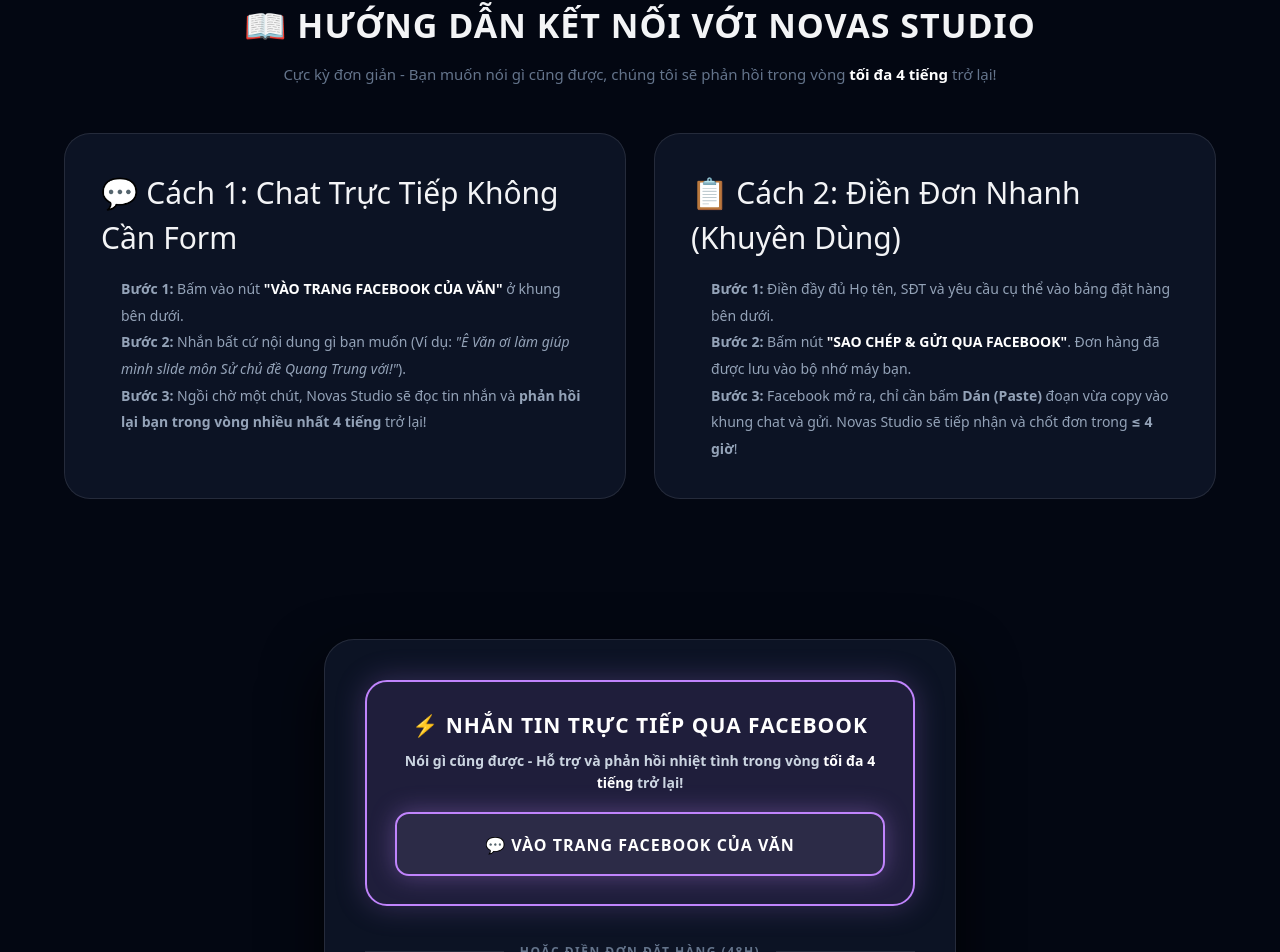
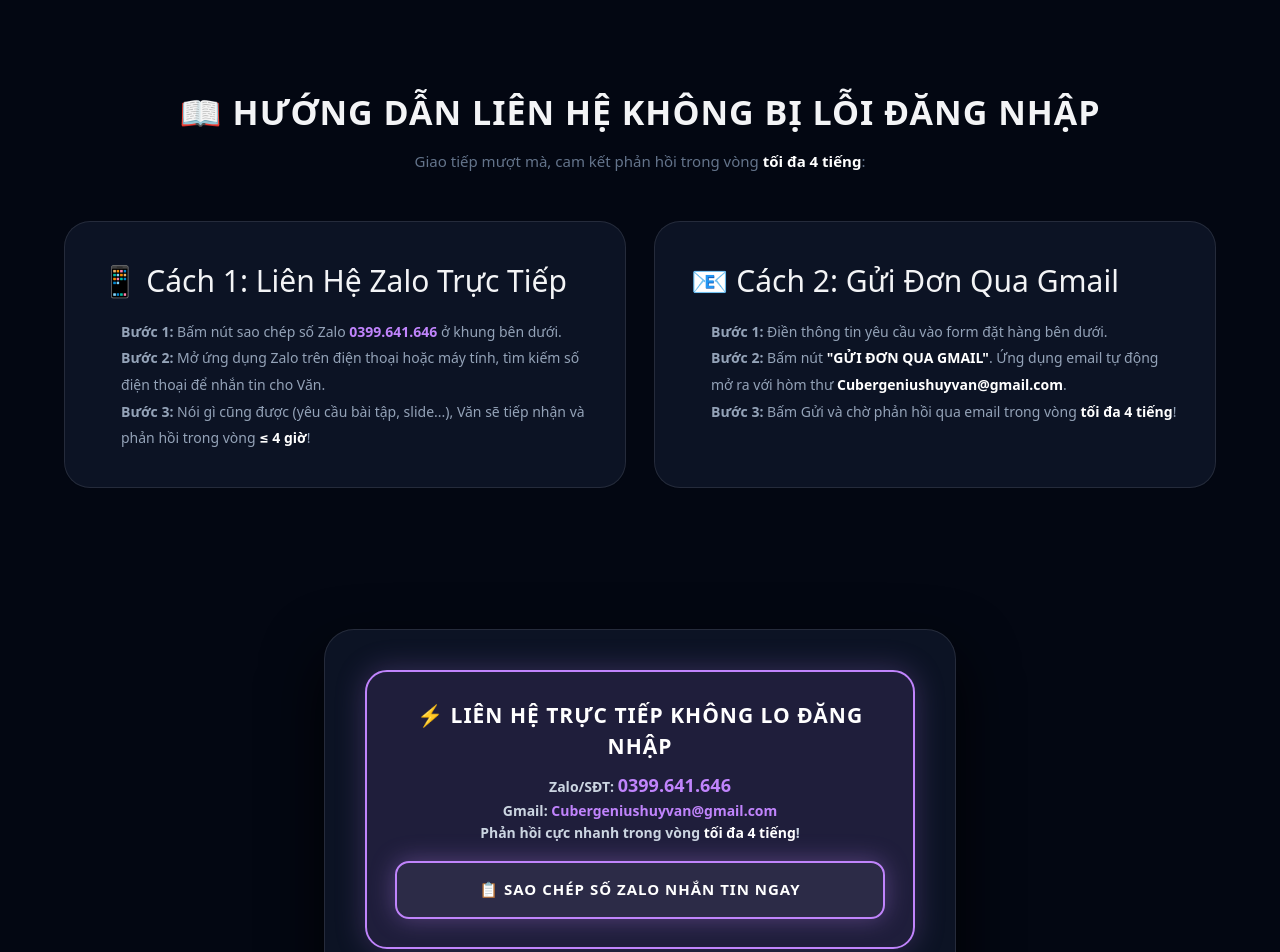
Before and after one commit to cubergeniushuyvan-afk/novas-creative, a Next.js app: page / in a window 1280 px wide. Shown: the part 1520-2472 px from the top of the page. Built offline with nearby package versions, Linux system fonts and the light colour scheme.

Commit message:
Update page.tsx

```diff
--- a/app/page.tsx
+++ b/app/page.tsx
@@ -13,8 +13,8 @@ export default function Home() {
     requirements: ""
   });
 
-  // 👇 VĂN NHỚ THAY LINK TRANG FACEBOOK CÁ NHÂN CỦA VĂN VÀO ĐÂY NHÉ
-  const MY_FB_LINK = "https://www.facebook.com/";
+  const MY_PHONE = "0399641646";
+  const MY_EMAIL = "Cubergeniushuyvan@gmail.com";
 
   useEffect(() => {
     const saved = localStorage.getItem("novas_theme") || "theme-purple";
@@ -48,35 +48,35 @@ export default function Home() {
     setFormData({ ...formData, [e.target.name]: e.target.value });
   };
 
-  const handleSendOrder = (e: React.FormEvent) => {
+  const handleCopyPhone = () => {
+    try {
+      navigator.clipboard.writeText(MY_PHONE);
+      setCopiedAlert(true);
+    } catch (err) {
+      console.log(err);
+    }
+  };
+
+  const handleSendEmail = (e: React.FormEvent) => {
     e.preventDefault();
     if (!formData.fullName || !formData.phone) {
       alert("Vui lòng điền Họ tên và Số điện thoại!");
       return;
     }
 
-    const message = `✨ [ĐƠN ĐẶT HÀNG NOVAS CREATIVE] ✨\n- Họ tên: ${formData.fullName}\n- SĐT: ${formData.phone}\n- Độ tuổi: ${formData.age}\n- Dịch vụ: ${formData.service}\n- Yêu cầu: ${formData.requirements || "Không có"}`;
+    const subject = encodeURIComponent(`[ĐƠN ĐẶT HÀNG NOVAS CREATIVE] từ ${formData.fullName}`);
+    const body = encodeURIComponent(
+      `✨ THÔNG TIN ĐƠN ĐẶT HÀNG NOVAS CREATIVE ✨\n\n` +
+      `- Họ và tên: ${formData.fullName}\n` +
+      `- Số điện thoại: ${formData.phone}\n` +
+      `- Độ tuổi: ${formData.age}\n` +
+      `- Dịch vụ yêu cầu: ${formData.service}\n` +
+      `- Mô tả chi tiết:\n${formData.requirements || "Không có yêu cầu thêm"}\n\n` +
+      `-----------------------------------------\n` +
+      `Gửi từ Landing Page Novas Creative Studio.`
+    );
 
-    try {
-      navigator.clipboard.writeText(message);
-      setCopiedAlert(true);
-    } catch (err) {
-      console.log(err);
-    }
-
-    setTimeout(() => {
-      window.open(MY_FB_LINK, "_blank", "noopener,noreferrer");
-    }, 600);
-  };
-
-  const handleDirectChat = () => {
-    const defaultMsg = "Xin chào Novas Creative! Mình muốn tư vấn thiết kế Slide.";
-    try {
-      navigator.clipboard.writeText(defaultMsg);
-    } catch (err) {
-      console.log(err);
-    }
-    window.open(MY_FB_LINK, "_blank", "noopener,noreferrer");
+    window.location.href = `mailto:${MY_EMAIL}?subject=${subject}&body=${body}`;
   };
 
   return (
@@ -113,16 +113,6 @@ export default function Home() {
         @keyframes floatOrb {
           0%, 100% { transform: translateY(0px) scale(1); }
           50% { transform: translateY(-40px) scale(1.18); }
-        }
-
-        @keyframes neonPulse {
-          0%, 100% { box-shadow: 0 0 20px var(--primary-glow), inset 0 0 15px var(--primary-glow); }
-          50% { box-shadow: 0 0 45px var(--secondary-glow), inset 0 0 25px var(--secondary-glow); }
-        }
-
-        @keyframes scanline {
-          0% { transform: translateY(-100%); }
-          100% { transform: translateY(1000%); }
         }
 
         .cyber-grid-bg {
@@ -232,9 +222,9 @@ export default function Home() {
 
           <div style={{ display: 'flex', gap: '16px', alignItems: 'center' }}>
             <div style={{ display: 'flex', gap: '6px', background: 'rgba(255,255,255,0.05)', padding: '6px', borderRadius: '14px', border: '1px solid rgba(255,255,255,0.12)' }}>
-              <button onClick={() => changeTheme('theme-purple')} style={{ width: '20px', height: '20px', borderRadius: '50%', background: '#8b5cf6', border: 'none', cursor: 'pointer', transition: 'transform 0.2s' }} title="Neon Purple"></button>
-              <button onClick={() => changeTheme('theme-green')} style={{ width: '20px', height: '20px', borderRadius: '50%', background: '#10b981', border: 'none', cursor: 'pointer', transition: 'transform 0.2s' }} title="Matrix Green"></button>
-              <button onClick={() => changeTheme('theme-blue')} style={{ width: '20px', height: '20px', borderRadius: '50%', background: '#3b82f6', border: 'none', cursor: 'pointer', transition: 'transform 0.2s' }} title="Cyber Blue"></button>
+              <button onClick={() => changeTheme('theme-purple')} style={{ width: '20px', height: '20px', borderRadius: '50%', background: '#8b5cf6', border: 'none', cursor: 'pointer' }} title="Neon Purple"></button>
+              <button onClick={() => changeTheme('theme-green')} style={{ width: '20px', height: '20px', borderRadius: '50%', background: '#10b981', border: 'none', cursor: 'pointer' }} title="Matrix Green"></button>
+              <button onClick={() => changeTheme('theme-blue')} style={{ width: '20px', height: '20px', borderRadius: '50%', background: '#3b82f6', border: 'none', cursor: 'pointer' }} title="Cyber Blue"></button>
             </div>
 
             <nav className="header-nav" style={{ display: 'flex', gap: '24px', alignItems: 'center' }}>
@@ -262,7 +252,7 @@ export default function Home() {
         </h1>
 
         <p style={{ color: '#94a3b8', fontSize: '18px', lineHeight: '1.7', maxWidth: '740px', margin: '0 auto 40px' }}>
-          Biến mọi bài thuyết trình thành kiệt tác đồ họa đỉnh cao. Cam kết phản hồi nhanh chóng, hỗ trợ tận tâm trong vòng <strong style={{ color: '#fff' }}>tối đa 4 tiếng</strong> trở lại!
+          Biến mọi bài thuyết trình thành kiệt tác đồ họa đỉnh cao. Không lo đăng nhập rườm rà - Liên hệ trực tiếp qua Zalo hoặc Gmail, phản hồi nhanh chóng trong vòng <strong style={{ color: '#fff' }}>tối đa 4 tiếng</strong>!
         </p>
 
         <div style={{ display: 'flex', gap: '16px', justifyContent: 'center', flexWrap: 'wrap' }}>
@@ -277,15 +267,15 @@ export default function Home() {
         <div className="card-cyber grid-responsive" style={{ display: 'grid', gridTemplateColumns: 'repeat(3, 1fr)', padding: '36px', borderRadius: '24px', textAlign: 'center', gap: '20px' }}>
           <div>
             <div style={{ fontSize: '38px', fontWeight: '900', color: '#fff' }}>≤ 4 Giờ</div>
-            <div style={{ fontSize: '12px', color: 'var(--accent-color)', marginTop: '6px', fontWeight: '900', letterSpacing: '1px' }}>PHẢN HỒI NHANH CHÓNG</div>
+            <div style={{ fontSize: '12px', color: 'var(--accent-color)', marginTop: '6px', fontWeight: '900', letterSpacing: '1px' }}>PHẢN HỒI THẦN TỐC</div>
           </div>
           <div>
             <div style={{ fontSize: '38px', fontWeight: '900', color: '#fff' }}>48 Giờ</div>
             <div style={{ fontSize: '12px', color: 'var(--accent-color)', marginTop: '6px', fontWeight: '900', letterSpacing: '1px' }}>HOÀN THÀNH SIÊU TỐC</div>
           </div>
           <div>
-            <div style={{ fontSize: '38px', fontWeight: '900', color: '#fff' }}>Đỉnh Cao</div>
-            <div style={{ fontSize: '12px', color: 'var(--accent-color)', marginTop: '6px', fontWeight: '900', letterSpacing: '1px' }}>HIỆU ỨNG MORPH MƯỢT MÀ</div>
+            <div style={{ fontSize: '38px', fontWeight: '900', color: '#fff' }}>100% Không Lỗi</div>
+            <div style={{ fontSize: '12px', color: 'var(--accent-color)', marginTop: '6px', fontWeight: '900', letterSpacing: '1px' }}>KHÔNG BẮT ĐĂNG NHẬP</div>
           </div>
         </div>
       </section>
@@ -316,39 +306,39 @@ export default function Home() {
         </div>
       </section>
 
-      {/* Detailed Guide Section (Hướng dẫn chat chi tiết, phản hồi trong 4 tiếng) */}
+      {/* Detailed Guide Section */}
       <section id="guide" className="reveal mobile-padding" style={{ padding: '60px 24px', maxWidth: '1200px', margin: '0 auto' }}>
         <h2 style={{ fontSize: '34px', fontWeight: '900', textAlign: 'center', marginBottom: '12px', letterSpacing: '1px' }}>
-          📖 HƯỚNG DẪN KẾT NỐI VỚI NOVAS STUDIO
+          📖 HƯỚNG DẪN LIÊN HỆ KHÔNG BỊ LỖI ĐĂNG NHẬP
         </h2>
-        <p style={{ textAlign: 'center', color: '#64748b', marginBottom: '48px', fontSize: '15px' }}>Cực kỳ đơn giản - Bạn muốn nói gì cũng được, chúng tôi sẽ phản hồi trong vòng <strong style={{ color: '#fff' }}>tối đa 4 tiếng</strong> trở lại!</p>
+        <p style={{ textAlign: 'center', color: '#64748b', marginBottom: '48px', fontSize: '15px' }}>Giao tiếp mượt mà, cam kết phản hồi trong vòng <strong style={{ color: '#fff' }}>tối đa 4 tiếng</strong>:</p>
 
         <div className="grid-responsive" style={{ display: 'grid', gridTemplateColumns: 'repeat(2, 1fr)', gap: '28px' }}>
           <div className="card-cyber" style={{ padding: '36px', borderRadius: '26px' }}>
-            <div style={{ fontSize: '30px', marginBottom: '16px' }}>💬 Cách 1: Chat Trực Tiếp Không Cần Form</div>
+            <div style={{ fontSize: '30px', marginBottom: '16px' }}>📱 Cách 1: Liên Hệ Zalo Trực Tiếp</div>
             <ul style={{ color: '#94a3b8', lineHeight: '1.9', fontSize: '14px', paddingLeft: '20px', margin: 0 }}>
-              <li><strong>Bước 1:</strong> Bấm vào nút <strong style={{ color: '#fff' }}>"VÀO TRANG FACEBOOK CỦA VĂN"</strong> ở khung bên dưới.</li>
-              <li><strong>Bước 2:</strong> Nhắn bất cứ nội dung gì bạn muốn (Ví dụ: <em>"Ê Văn ơi làm giúp mình slide môn Sử chủ đề Quang Trung với!"</em>).</li>
-              <li><strong>Bước 3:</strong> Ngồi chờ một chút, Novas Studio sẽ đọc tin nhắn và <strong>phản hồi lại bạn trong vòng nhiều nhất 4 tiếng</strong> trở lại!</li>
+              <li><strong>Bước 1:</strong> Bấm nút sao chép số Zalo <strong style={{ color: 'var(--accent-color)' }}>0399.641.646</strong> ở khung bên dưới.</li>
+              <li><strong>Bước 2:</strong> Mở ứng dụng Zalo trên điện thoại hoặc máy tính, tìm kiếm số điện thoại để nhắn tin cho Văn.</li>
+              <li><strong>Bước 3:</strong> Nói gì cũng được (yêu cầu bài tập, slide...), Văn sẽ tiếp nhận và phản hồi trong vòng <strong style={{ color: '#fff' }}>≤ 4 giờ</strong>!</li>
             </ul>
           </div>
 
           <div className="card-cyber" style={{ padding: '36px', borderRadius: '26px' }}>
-            <div style={{ fontSize: '30px', marginBottom: '16px' }}>📋 Cách 2: Điền Đơn Nhanh (Khuyên Dùng)</div>
+            <div style={{ fontSize: '30px', marginBottom: '16px' }}>📧 Cách 2: Gửi Đơn Qua Gmail</div>
             <ul style={{ color: '#94a3b8', lineHeight: '1.9', fontSize: '14px', paddingLeft: '20px', margin: 0 }}>
-              <li><strong>Bước 1:</strong> Điền đầy đủ Họ tên, SĐT và yêu cầu cụ thể vào bảng đặt hàng bên dưới.</li>
-              <li><strong>Bước 2:</strong> Bấm nút <strong style={{ color: '#fff' }}>"SAO CHÉP & GỬI QUA FACEBOOK"</strong>. Đơn hàng đã được lưu vào bộ nhớ máy bạn.</li>
-              <li><strong>Bước 3:</strong> Facebook mở ra, chỉ cần bấm <strong>Dán (Paste)</strong> đoạn vừa copy vào khung chat và gửi. Novas Studio sẽ tiếp nhận và chốt đơn trong <strong>≤ 4 giờ</strong>!</li>
+              <li><strong>Bước 1:</strong> Điền thông tin yêu cầu vào form đặt hàng bên dưới.</li>
+              <li><strong>Bước 2:</strong> Bấm nút <strong style={{ color: '#fff' }}>"GỬI ĐƠN QUA GMAIL"</strong>. Ứng dụng email tự động mở ra với hòm thư <strong style={{ color: '#fff' }}>Cubergeniushuyvan@gmail.com</strong>.</li>
+              <li><strong>Bước 3:</strong> Bấm Gửi và chờ phản hồi qua email trong vòng <strong style={{ color: '#fff' }}>tối đa 4 tiếng</strong>!</li>
             </ul>
           </div>
         </div>
       </section>
 
-      {/* Order Form & Direct Chat Section */}
+      {/* Order Form & Direct Contact Section */}
       <section id="order" className="reveal mobile-padding" style={{ padding: '80px 24px', maxWidth: '680px', margin: '0 auto' }}>
         <div className="card-cyber" style={{ padding: '40px', borderRadius: '30px', boxShadow: '0 25px 60px rgba(0,0,0,0.9)' }}>
 
-          {/* PHẦN CHAT TRỰC TIẾP NỔI BẬT IN ĐẬM */}
+          {/* PHẦN HIỂN THỊ SỐ ZALO VÀ GMAIL NỔI BẬT */}
           <div style={{
             background: 'rgba(192, 132, 252, 0.1)',
             border: '2px solid var(--accent-color)',
@@ -359,27 +349,39 @@ export default function Home() {
             boxShadow: '0 0 30px rgba(192,132,252,0.25)'
           }}>
             <h3 style={{ fontSize: '21px', fontWeight: '900', color: '#fff', margin: '0 0 8px 0', textTransform: 'uppercase', letterSpacing: '1px' }}>
-              ⚡ NHẮN TIN TRỰC TIẾP QUA FACEBOOK
+              ⚡ LIÊN HỆ TRỰC TIẾP KHÔNG LO ĐĂNG NHẬP
             </h3>
-            <p style={{ color: '#cbd5e1', fontSize: '14px', margin: '0 0 18px 0', fontWeight: '600', lineHeight: '1.6' }}>
-              Nói gì cũng được - Hỗ trợ và phản hồi nhiệt tình trong vòng <strong style={{ color: '#fff' }}>tối đa 4 tiếng</strong> trở lại!
+            <p style={{ color: '#cbd5e1', fontSize: '14px', margin: '0 0 16px 0', fontWeight: '600', lineHeight: '1.6' }}>
+              Zalo/SĐT: <strong style={{ color: 'var(--accent-color)', fontSize: '18px' }}>0399.641.646</strong><br />
+              Gmail: <strong style={{ color: 'var(--accent-color)' }}>Cubergeniushuyvan@gmail.com</strong><br />
+              Phản hồi cực nhanh trong vòng <strong style={{ color: '#fff' }}>tối đa 4 tiếng</strong>!
             </p>
-            <button onClick={handleDirectChat} className="direct-chat-btn" style={{
-              width: '100%', padding: '18px', borderRadius: '14px',
-              color: '#fff', fontWeight: '900', fontSize: '16px', letterSpacing: '1px',
+            <button onClick={handleCopyPhone} className="direct-chat-btn" style={{
+              width: '100%', padding: '16px', borderRadius: '14px',
+              color: '#fff', fontWeight: '900', fontSize: '15px', letterSpacing: '1px',
               cursor: 'pointer', textTransform: 'uppercase'
             }}>
-              💬 VÀO TRANG FACEBOOK CỦA VĂN
+              📋 SAO CHÉP SỐ ZALO NHẮN TIN NGAY
             </button>
           </div>
 
-          <div style={{ display: 'flex', alignItems: 'center', margin: '30px 0', gap: '16px' }}>
+          {copiedAlert && (
+            <div style={{
+              marginBottom: '25px', padding: '14px', borderRadius: '12px',
+              background: 'rgba(16, 185, 129, 0.2)', border: '1px solid #10b981', color: '#34d399',
+              textAlign: 'center', fontSize: '13px', fontWeight: '800'
+            }}>
+              🎉 ĐÃ SAO CHÉP SỐ ZALO: 0399641646! Hãy mở Zalo lên và dán vào ô tìm kiếm nhé!
+            </div>
+          )}
+
+          <div style={{ display: 'flex', alignItems: 'center', margin: '20px 0 30px 0', gap: '16px' }}>
             <div style={{ flex: 1, height: '1px', background: 'rgba(255,255,255,0.1)' }}></div>
-            <span style={{ fontSize: '12px', fontWeight: '900', color: '#64748b', letterSpacing: '1.5px' }}>HOẶC ĐIỀN ĐƠN ĐẶT HÀNG (48H)</span>
+            <span style={{ fontSize: '12px', fontWeight: '900', color: '#64748b', letterSpacing: '1.5px' }}>HOẶC ĐIỀN ĐƠN GỬI QUA GMAIL (48H)</span>
             <div style={{ flex: 1, height: '1px', background: 'rgba(255,255,255,0.1)' }}></div>
           </div>
 
-          <form onSubmit={handleSendOrder} style={{ display: 'flex', flexDirection: 'column', gap: '20px' }}>
+          <form onSubmit={handleSendEmail} style={{ display: 'flex', flexDirection: 'column', gap: '20px' }}>
             <div>
               <label style={{ display: 'block', fontSize: '13px', fontWeight: '900', color: '#cbd5e1', marginBottom: '8px', letterSpacing: '0.5px' }}>HỌ VÀ TÊN *</label>
               <input type="text" name="fullName" value={formData.fullName} onChange={handleChange} required placeholder="Nhập họ tên của bạn" className="cyber-input" style={{ width: '100%', padding: '15px 18px', borderRadius: '12px', fontSize: '14px', boxSizing: 'border-box' }} />
@@ -415,21 +417,9 @@ export default function Home() {
               cursor: 'pointer', marginTop: '10px', textTransform: 'uppercase',
               background: 'linear-gradient(135deg, #00c6ff, #0072ff)'
             }}>
-              📋 SAO CHÉP & GỬI ĐƠN QUA FACEBOOK
+              📧 GỬI ĐƠN QUA GMAIL
             </button>
           </form>
-
-          {copiedAlert && (
-            <div style={{
-              marginTop: '20px', padding: '18px', borderRadius: '14px',
-              background: 'rgba(16, 185, 129, 0.18)', border: '1px solid #10b981', color: '#34d399',
-              textAlign: 'center', fontSize: '14px', fontWeight: '800', lineHeight: '1.6',
-              boxShadow: '0 0 25px rgba(16,185,129,0.3)'
-            }}>
-              🎉 ĐÃ SAO CHÉP ĐƠN HÀNG THÀNH CÔNG!<br />
-              Trang Facebook của Văn đang mở lên, bạn chỉ cần Dán (Paste) đơn vào khung chat. Novas Studio sẽ phản hồi trong vòng <strong style={{ color: '#fff' }}>tối đa 4 tiếng</strong>!
-            </div>
-          )}
         </div>
       </section>
 
```
